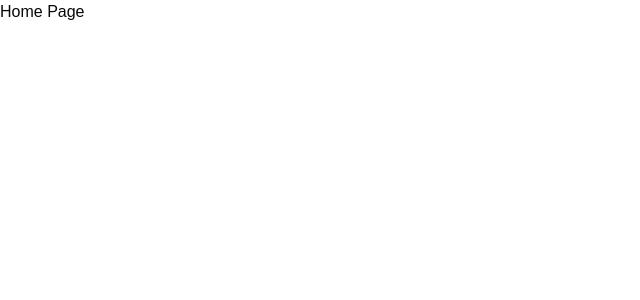
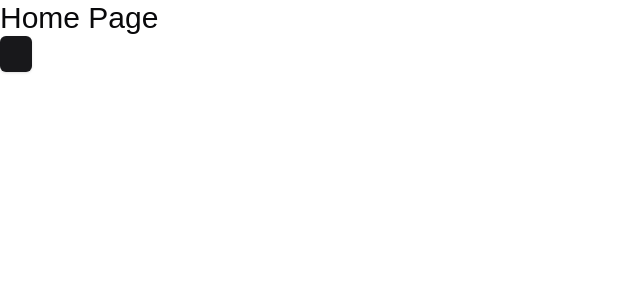
Before and after one commit to Shoheicode/store, a Next.js app: page / in a window 1280 px wide. Shown: the top 300 px of the page, without its empty margins (0-640 px from the left). Built offline with nearby package versions, Linux system fonts and the light colour scheme.

Commit message:
updated page

```diff
--- a/app/page.tsx
+++ b/app/page.tsx
@@ -1,6 +1,11 @@
+import { Button } from "@/components/ui/button"
+
 function HomePage(){
   return (
-    <div>Home Page</div>
+    <div>
+      <h1 className="text-3xl">Home Page</h1>
+      <Button variant='default'></Button>
+    </div>
   )
 }
 
```
